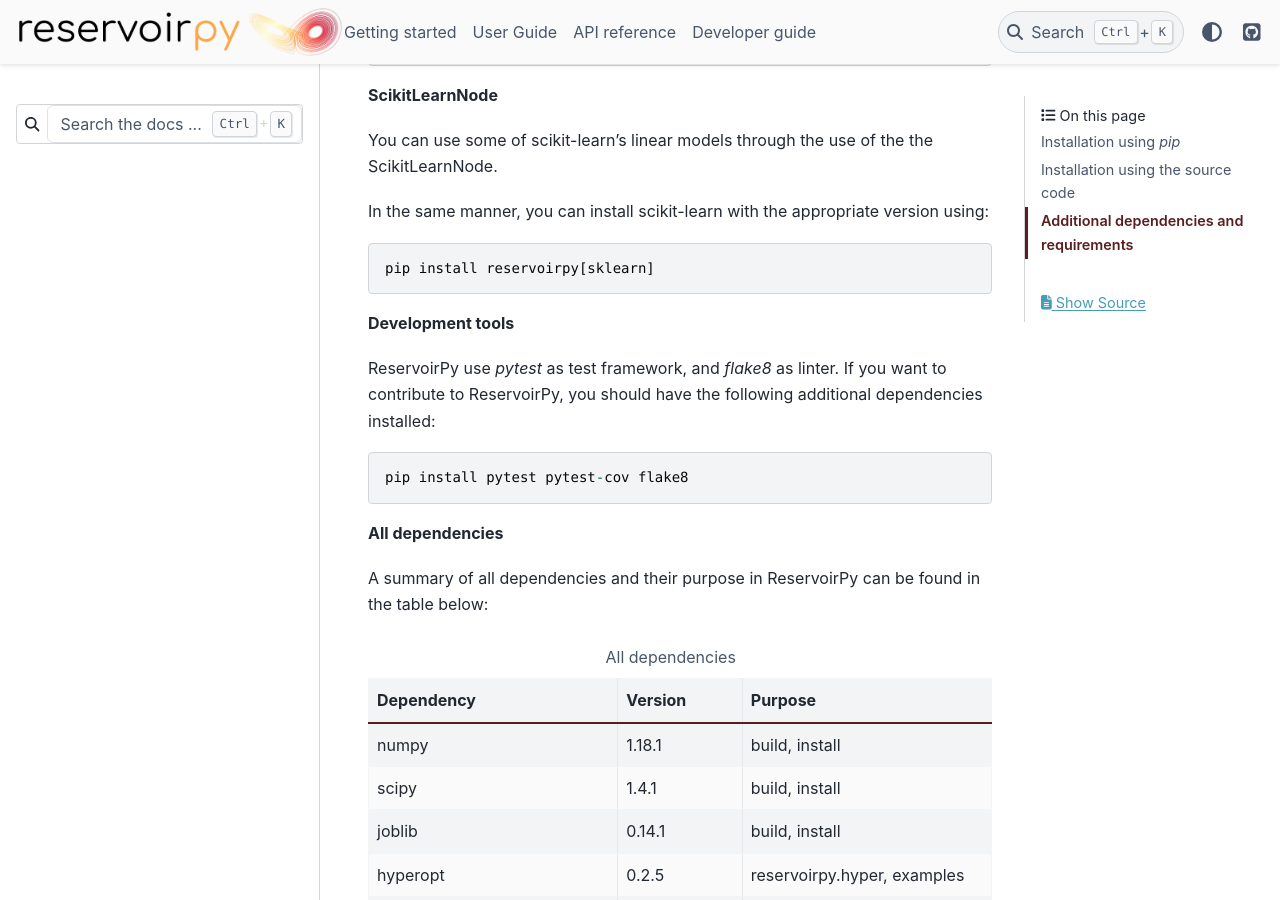
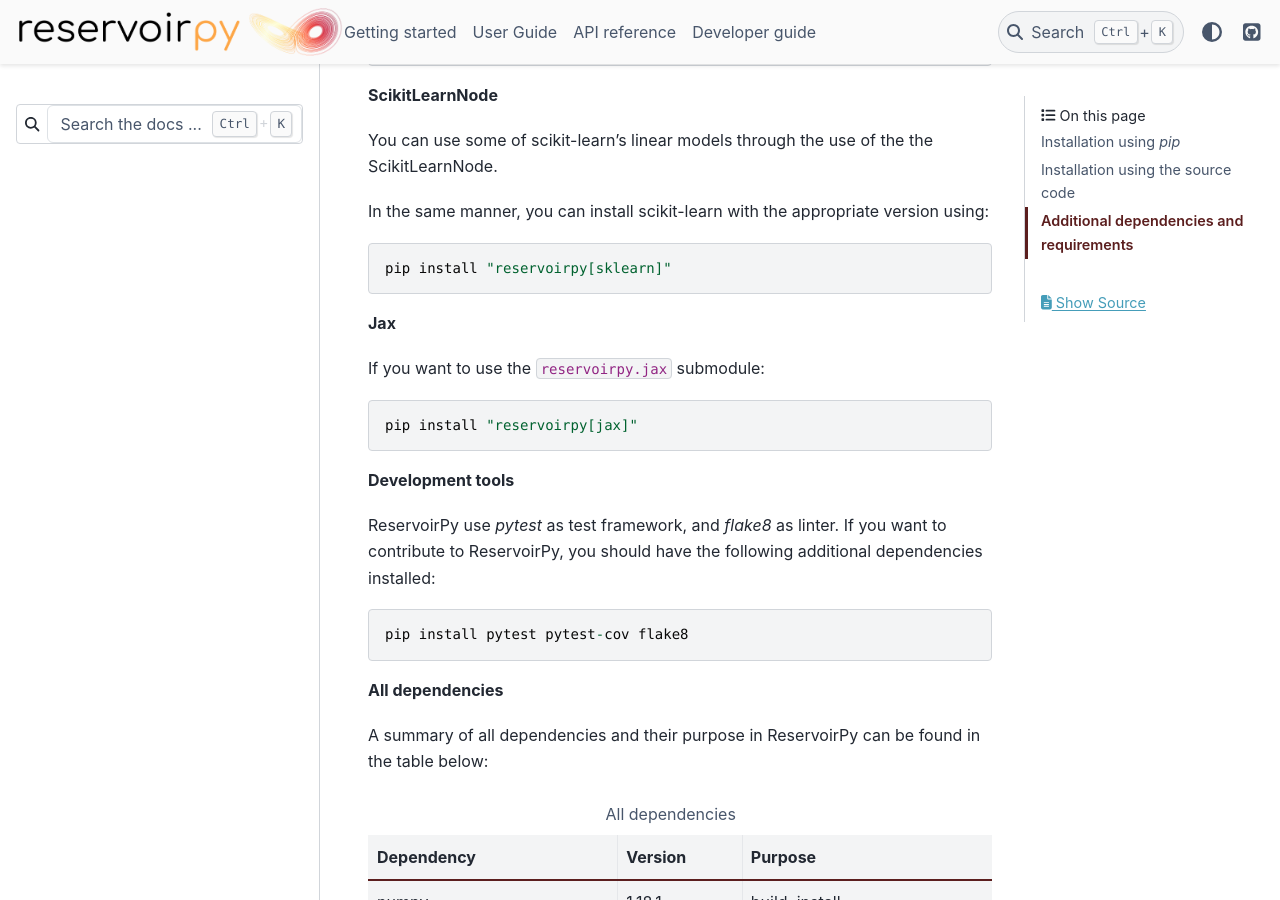
Before and after one commit to reservoirpy/reservoirpy, a Sphinx documentation site: the page built from docs/source/developer_guide/advanced_install.rst, in a window 1280 px wide and 900 px high, scrolled down 1819 px. Built offline with Sphinx 7.4.7 and the PyData theme 0.15.4, drawn with Linux system fonts in a browser that asks for light colours; pages that are not in the unit, such as notebooks, are missing from menus.

Commit message:
Jax optional dependency in doc

```diff
--- a/docs/source/developer_guide/advanced_install.rst
+++ b/docs/source/developer_guide/advanced_install.rst
@@ -89,7 +89,15 @@ In the same manner, you can install scikit-learn with the appropriate version us
 
 .. code-block::
 
-    pip install reservoirpy[sklearn]
+    pip install "reservoirpy[sklearn]"
+
+**Jax**
+
+If you want to use the ``reservoirpy.jax`` submodule:
+
+.. code-block::
+
+    pip install "reservoirpy[jax]"
 
 **Development tools**
 
```
